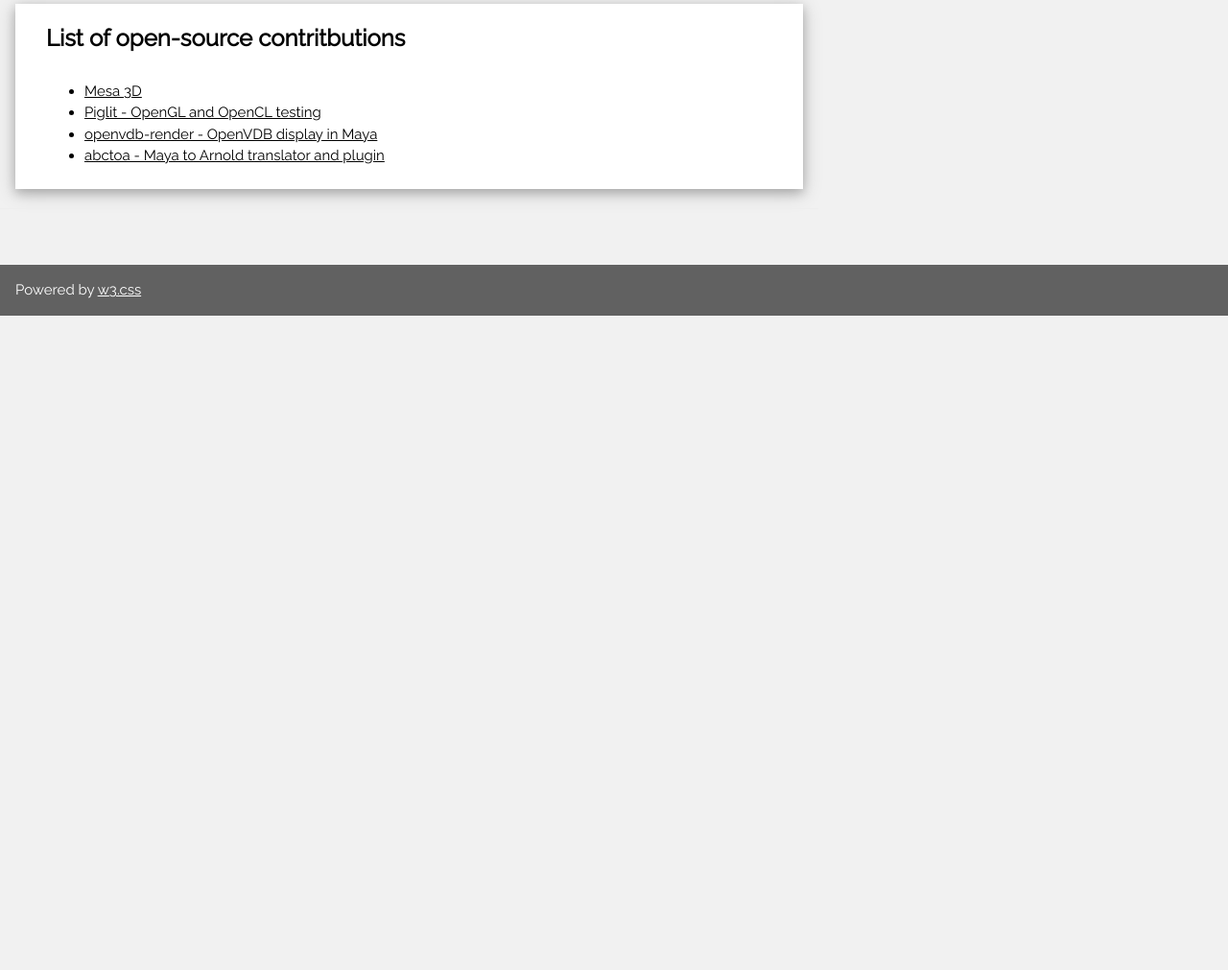
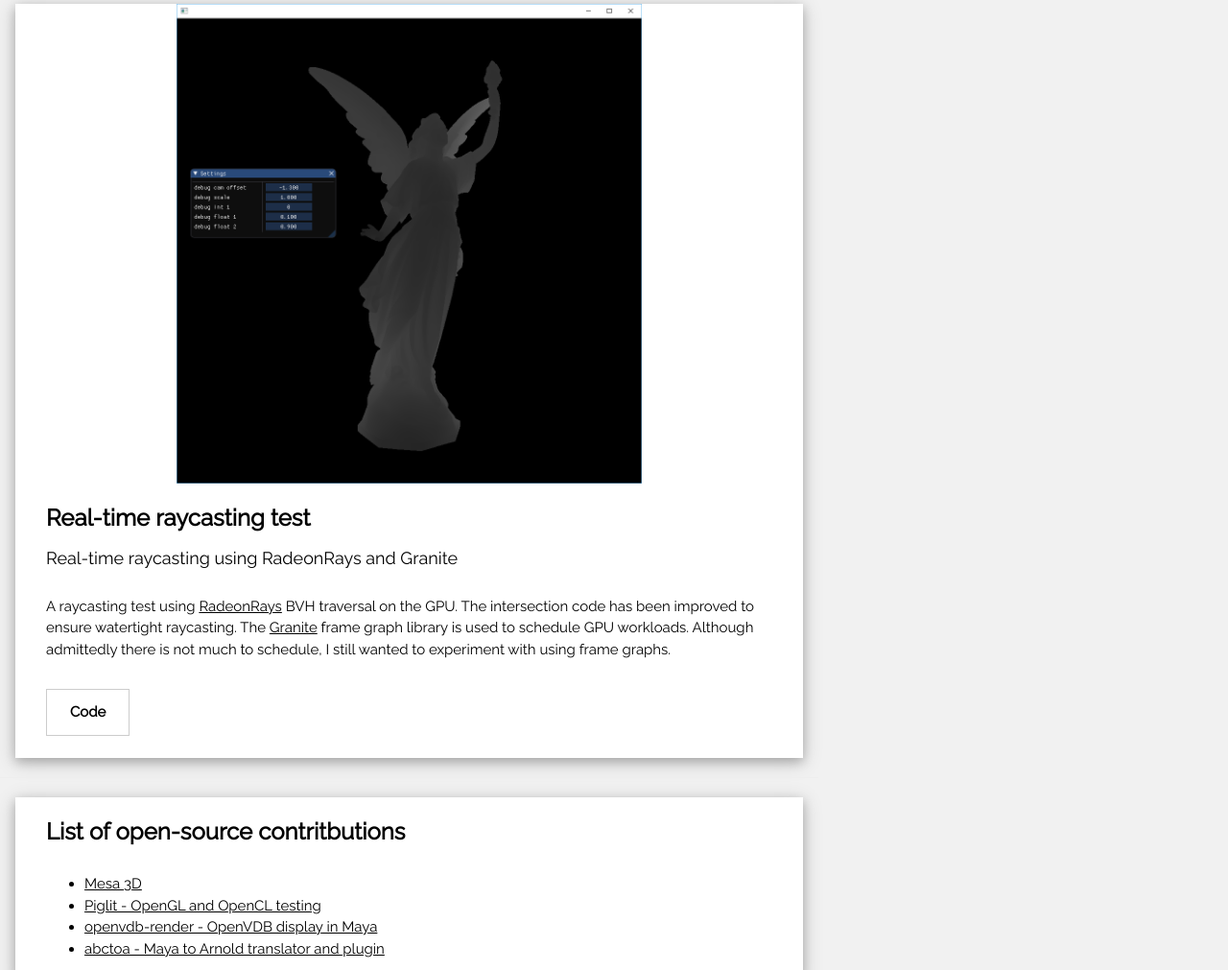
Before and after one commit to zogi/zogi.github.io, a plain HTML site: page graphics/index.html in a window 1280 px wide. Shown: the part 2591-3602 px from the top of the page at 96% size. Before the commit the page ends 2920 px from the top, so only its background shows below. Drawn offline with nearby package versions, Linux system fonts and the light colour scheme.

Commit message:
Add raycasting test project

```diff
--- a/graphics/index.html
+++ b/graphics/index.html
@@ -15,6 +15,9 @@ body,h1,h2,h3,h4,h5 {font-family: "Raleway", sans-serif}
 }
 .VideoAspect iframe {
     position: absolute; width: 100%; height: 100%; left: 0; top: 0
+}
+.Screenshot {
+    text-align: center;
 }
 </style>
 <!-- Global site tag (gtag.js) - Google Analytics -->
@@ -137,6 +140,37 @@ and is wrapped around the whole page content, except for the footer in this exam
   </div>
   <hr>
 
+  <!-- BVH test using Vulkan  -->
+  <div class="w3-card-4 w3-margin w3-white">
+    <div class="Screenshot">
+      <a href="../images/screenshot_raycast_test.png">
+        <img src="../images/screenshot_raycast_test.png" height="500"/>
+      </a>
+    </div>
+    <div class="w3-padding">
+    <div class="w3-container">
+      <h3><b>Real-time raycasting test</b></h3>
+      <h5>Real-time raycasting using RadeonRays and Granite</h5>
+    </div>
+
+    <div class="w3-container">
+      <p>A raycasting test using <a href="https://github.com/zogi/RadeonRays_SDK">RadeonRays</a> BVH traversal on the GPU.
+      The intersection code has been improved to ensure watertight raycasting.
+      The <a href="https://github.com/zogi/Granite">Granite</a> frame graph library is used to schedule GPU workloads.
+      Although admittedly there is not much to schedule, I still wanted to experiment with using frame graphs.
+      </p>
+      <div class="w3-row">
+        <div class="w3-col m8 s12">
+          <p>
+          <a href="https://github.com/zogi/gpu-pathtracer" class="w3-button w3-padding-large w3-white w3-border"><b>Code</b></a>
+          </p>
+        </div>
+      </div>
+    </div>
+    </div>
+  </div>
+  <hr>
+
   <!-- Open-source -->
   <div class="w3-card-4 w3-margin w3-white">
     <div class="w3-padding">
```
Also changed, not shown: images/screenshot_raycast_test.png (added).
